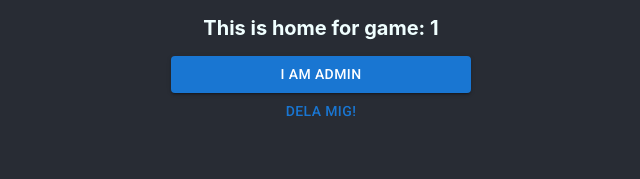
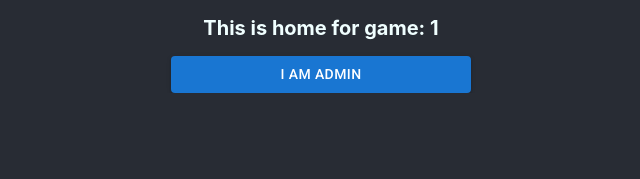
Before and after one commit to r0bban/holiday-space, a React (Create React App) app: page /holiday-space/christmas/game/1 in a window 1280 px wide. Shown: the top 179 px of the page, without its empty margins (319-959 px from the left). Built offline with nearby package versions, Linux system fonts and the light colour scheme.

Commit message:
admin share fix

```diff
--- a/src/routes/christmasSpace/ChristmasHome/ChristmasHome.tsx
+++ b/src/routes/christmasSpace/ChristmasHome/ChristmasHome.tsx
@@ -1,9 +1,10 @@
-import React, { useCallback, useState } from 'react';
+import React, { useCallback, useMemo, useState } from 'react';
 import { useParams } from 'react-router-dom';
-import { Button, FormControlLabel, Switch, TextField } from '@mui/material';
+import { Box, Button, FormControlLabel, Switch, TextField, Typography } from '@mui/material';
+import SendIcon from '@mui/icons-material/Send';
 
 import styles from './ChristmasHome.module.css';
-import { GameResponse } from '../../../api/types/games';
+import { GameResponse, ParticipantResponse } from '../../../api/types/games';
 import AlertModal from '../../../components/AlertModal/AlertModal';
 import { FieldValues, SubmitHandler, useForm } from 'react-hook-form';
 import { MobileDateTimePicker } from '@mui/x-date-pickers';
@@ -24,14 +25,18 @@ function ChristmasHome() {
     setAlertOpen(false);
   };
 
-  const handleSharing = async () => {
+  const gameTitle = useMemo(() => {
+    return game ? game.title : '';
+  }, []);
+
+  const handleSharing = async (participant: ParticipantResponse) => {
     if (navigator.share) {
       try {
         await navigator
           .share({
-            title: 'testShare',
-            url: 'google.com',
-            text: 'Hej, välkkommen till julklappsspelet. Bromsvägen 2023'
+            title: 'Julklappsspelet 2023',
+            url: `https://r0bban.github.io/holiday-space/christmas/game/${gameId}/${participant.id}`,
+            text: `Hej, välkkommen till julklappsspelet: ${gameTitle}`
           })
           .then(() => console.log('Hooray! Your content was shared to tha world'));
       } catch (error) {
@@ -109,11 +114,13 @@ function ChristmasHome() {
     <div className={styles.main}>
       <h1 className={styles.header}>This is home for game: {gameId}</h1>
       <div className={styles.wrapper}>
-        {!game ? (
+        {!game && (
           <Button variant="contained" onClick={() => handleClickImAdmin()}>
             I am admin
           </Button>
-        ) : (
+        )}
+        {game && (
+          <>
             <form onSubmit={() => alert('update')}>
               <TextField
                 sx={lightFieldStyle}
@@ -161,8 +168,21 @@ function ChristmasHome() {
                 Update
               </Button>
             </form>
+            {game.participants.map((p, k) => (
+              <Box>
+                <Button
+                  sx={{ margin: '10px 0' }}
+                  fullWidth
+                  onClick={() => handleSharing(p)}
+                  variant="contained"
+                  endIcon={<SendIcon />}
+                >
+                  {p.name}
+                </Button>
+              </Box>
+            ))}
+          </>
         )}
-        <Button onClick={() => handleSharing()}>Dela mig!</Button>
       </div>
       <AlertModal onClose={handleCloseAlert} open={alertOpen} title={'Login'}>
         <form onSubmit={handleSubmitLogin(onLogIn)}>
```
Also changed, not shown: src/routes/christmasSpace/Participant/Participant.tsx (+10 -3 lines). Lines whose indentation alone changed are shown as unchanged.
